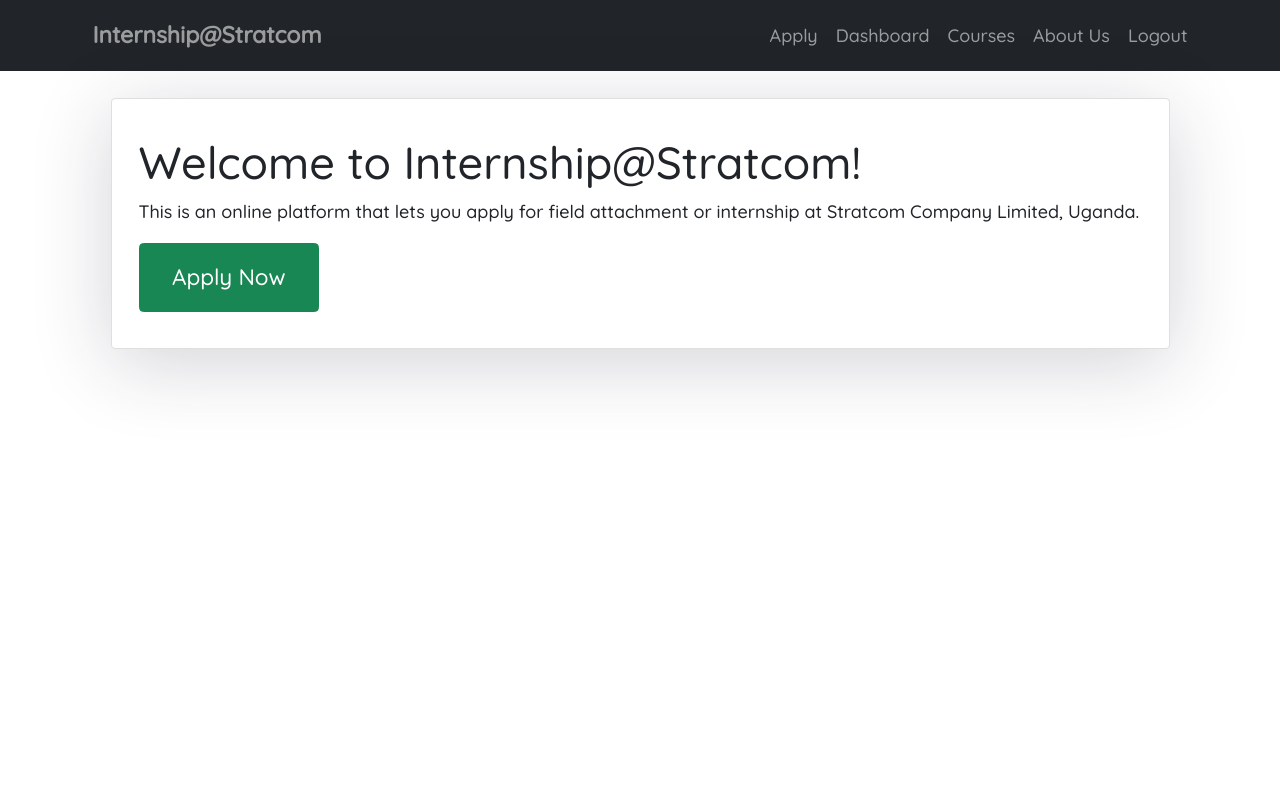
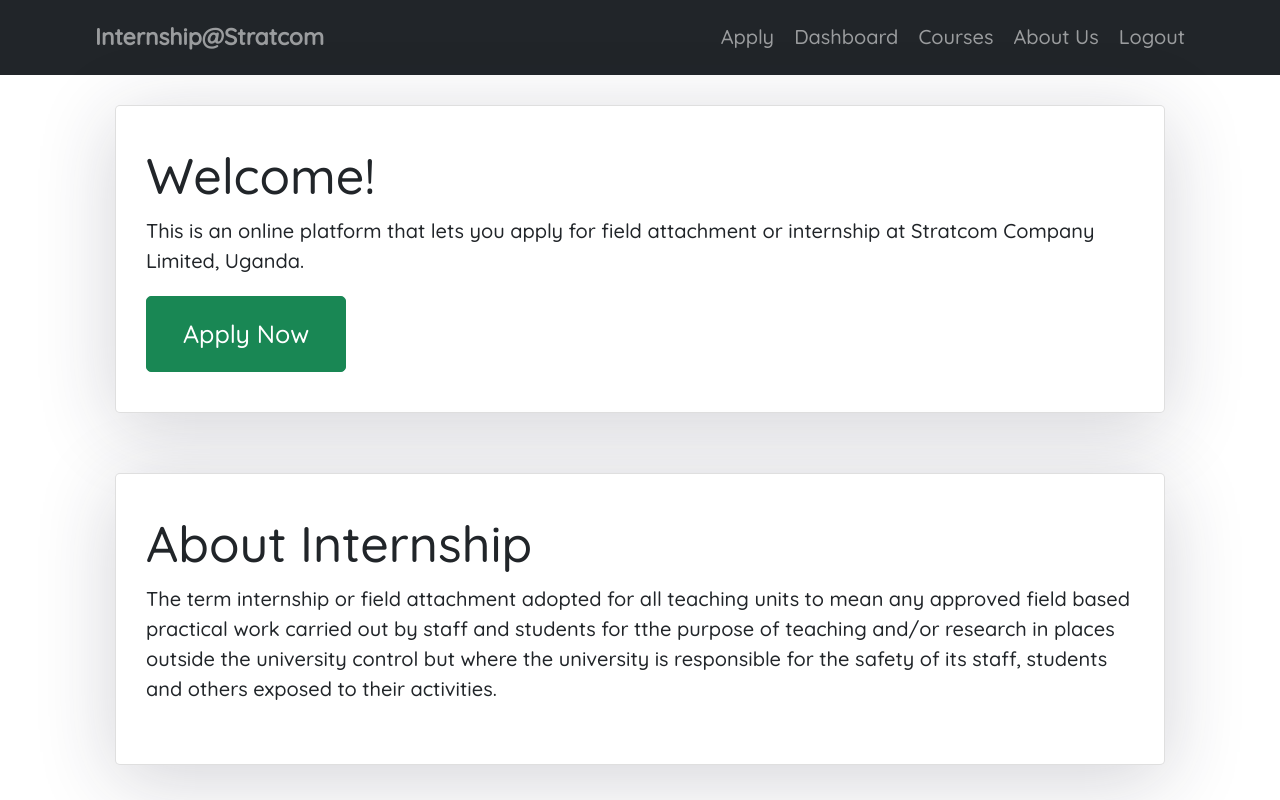
Before and after one commit to chambaga256/internship-system, a React (Create React App) app: page /home in a window 1280 px wide. Built offline with nearby package versions, Linux system fonts and the light colour scheme.

Commit message:
random commits

```diff
--- a/package.json
+++ b/package.json
@@ -13,6 +13,7 @@
     "react-dom": "^17.0.2",
     "react-router-dom": "^5.2.0",
     "react-scripts": "4.0.3",
+    "styled-components": "^5.3.0",
     "web-vitals": "^1.0.1"
   },
   "scripts": {
--- a/src/components/LandingPage/landing-page.js
+++ b/src/components/LandingPage/landing-page.js
@@ -13,7 +13,7 @@
         <Card className={styles.card}>
           <Jumbotron fluid>
             <Container className={styles.Header}>
-              <h1 className="display-6">Welcome to Internship@Stratcom!</h1>
+              <h1 className="display-6">Welcome!</h1>
               <p className={styles.Message}>
                 This is an online platform that lets you apply for field
                 attachment or internship at Stratcom Company Limited, Uganda.
@@ -26,6 +26,17 @@
             </Container>
           </Jumbotron>
         </Card>
+        <br /> <br />
+        <Card className={styles.card}>
+          <Jumbotron fluid>
+            <Container className={styles.Header}>
+              <h1 className="display-6">About Internship</h1>
+              <p className={styles.Message}>
+                The term internship or field attachment adopted for all teaching units to mean any approved field based practical work carried out by staff and students for tthe purpose of teaching and/or research in places outside the university control but where the university is responsible for the safety of its staff, students and others exposed to their activities.
+              </p>
+            </Container>
+          </Jumbotron>
+        </Card>
       </Container>
     );
   }
--- a/src/index.css
+++ b/src/index.css
@@ -1,5 +1,5 @@
 * {
   margin: 0;
-  font-size: 18px;
+  font-size: 20px;
   font-family: 'Quicksand', sans-serif;
 }
```
Also changed, not shown: 2 other files (tests, documents, lock files or other folders).
